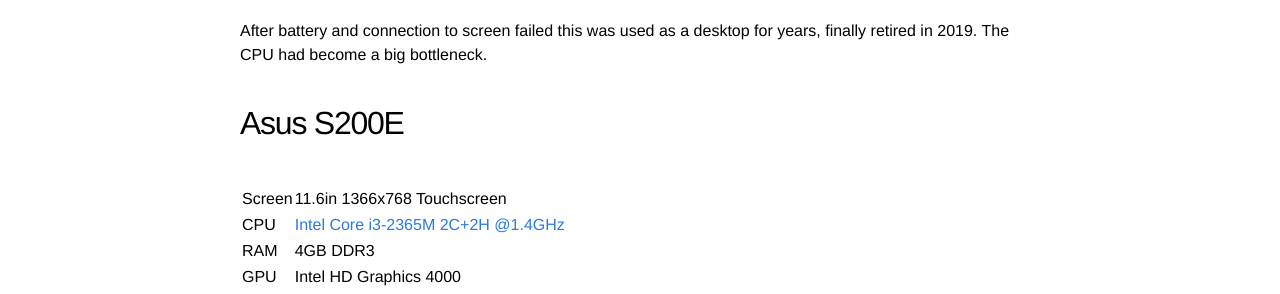
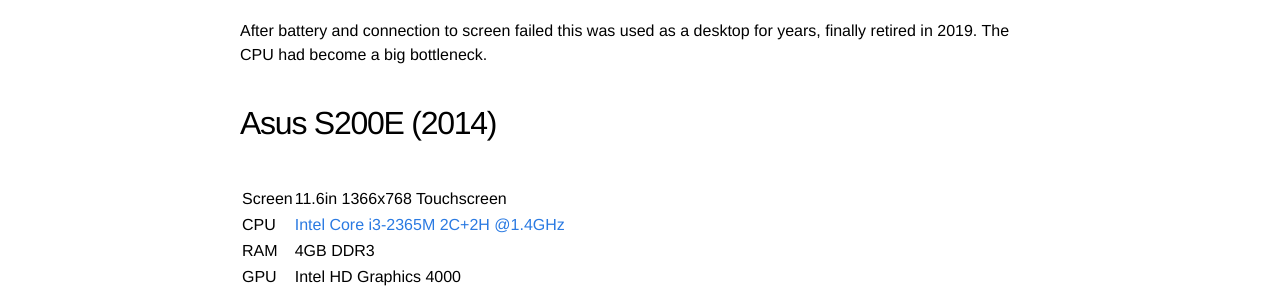
Before and after one commit to rianoc/rianoc.github.io, a Jekyll site: the page built from _posts/2019-03-16-Laptops.markdown, in a window 1280 px wide. Shown: the part 952-1246 px from the top of the page. Built offline with Jekyll 4.4.1, drawn with Linux system fonts in a browser that asks for light colours.

Commit message:
Add year for S200E

```diff
--- a/_posts/2019-03-16-Laptops.markdown
+++ b/_posts/2019-03-16-Laptops.markdown
@@ -37,7 +37,7 @@ Unused but still works. Boots to Lubuntu from SD card.
 
 After battery and connection to screen failed this was used as a desktop for years, finally retired in 2019. The CPU had become a big bottleneck.
 
-## Asus S200E
+## Asus S200E (2014)
 
 | | |
 |--|--|
```
